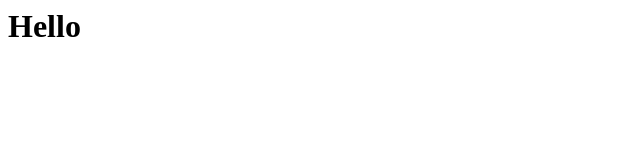
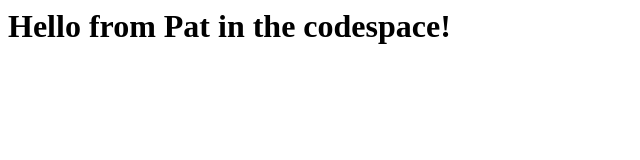
Before and after one commit to plechat1/skills-code-with-codespaces, a plain HTML site: page index.html in a window 1280 px wide. Shown: the whole page, without its empty margins (0-640 px from the left). Drawn offline with Linux system fonts and the light colour scheme.

Commit message:
Adding hello from Pat in the codespace!

```diff
--- a/index.html
+++ b/index.html
@@ -1,3 +1,3 @@
 <html>
-  <h1>Hello</h1>
+  <h1>Hello from Pat in the codespace!</h1>
 </html>
```
